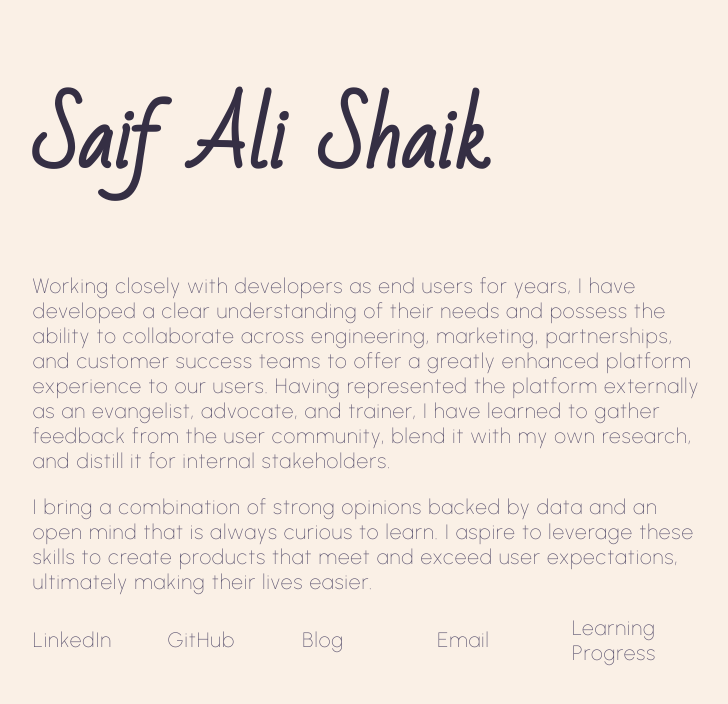
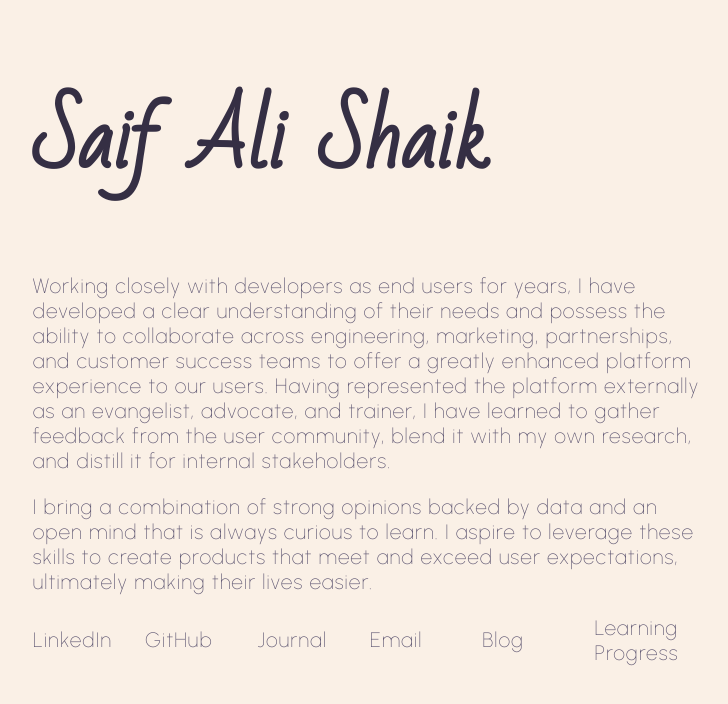
Before and after one commit to Saif-Shines/saifshines.dev, a Vue app: page / in a window 1280 px wide. Shown: the top 704 px of the page, without its empty margins (202-930 px from the left). Built offline with nearby package versions, Linux system fonts and the light colour scheme.

Commit message:
👌 IMPROVE: blog and journal

```diff
--- a/src/components/SocialLinks.vue
+++ b/src/components/SocialLinks.vue
@@ -5,8 +5,9 @@ const state = reactive({
   links: [
     { label: "LinkedIn", url: "https://www.linkedin.com/in/saif-shines/" },
     { label: "GitHub", url: "https://github.com/Saif-Shines/" },
-    { label: "Blog", url: "https://world.hey.com/saif.shines" },
+    { label: "Journal", url: "https://world.hey.com/saif.shines" },
     { label: "Email", url: "mailto:saif.shines@hey.com" },
+    { label: "Blog", url: "https://saifshines.medium.com/" },
     {
       label: "Learning Progress",
       url: "https://frontendmasters.com/u/Saif_Shines/",
```
